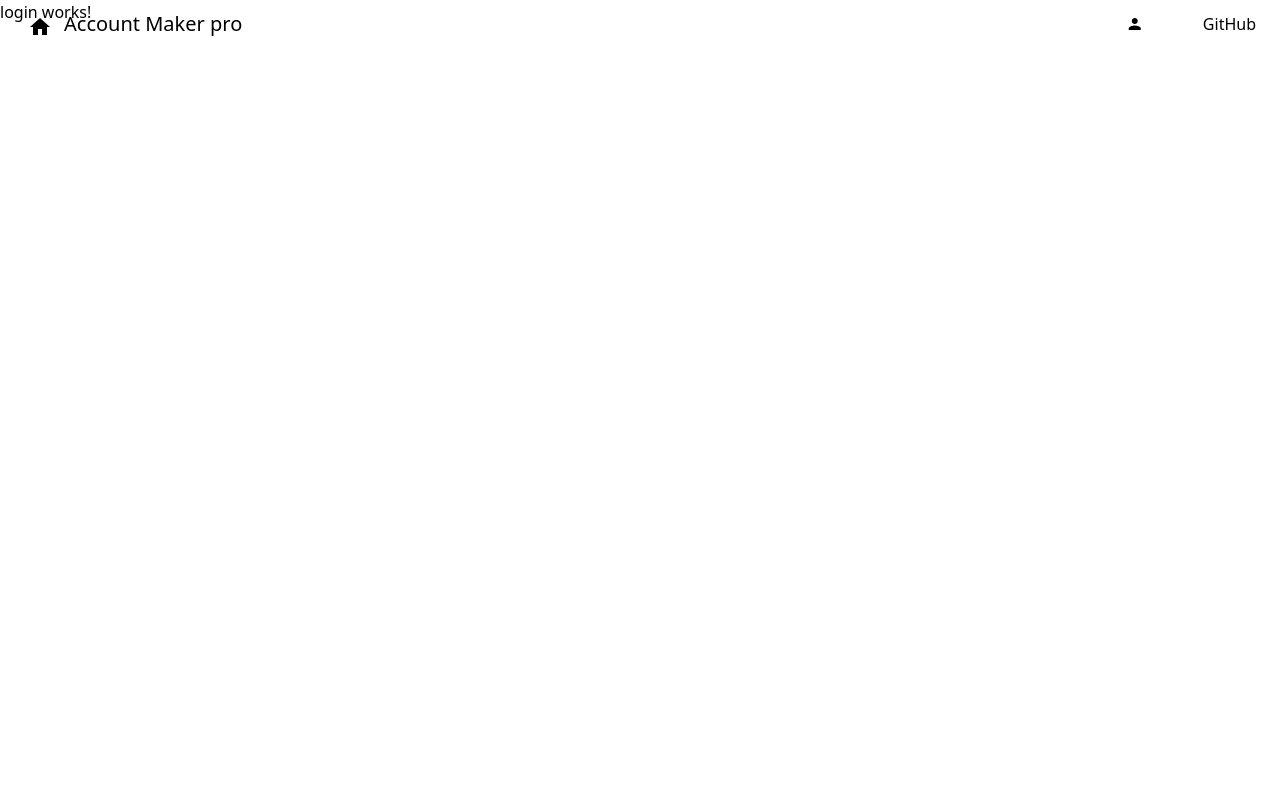
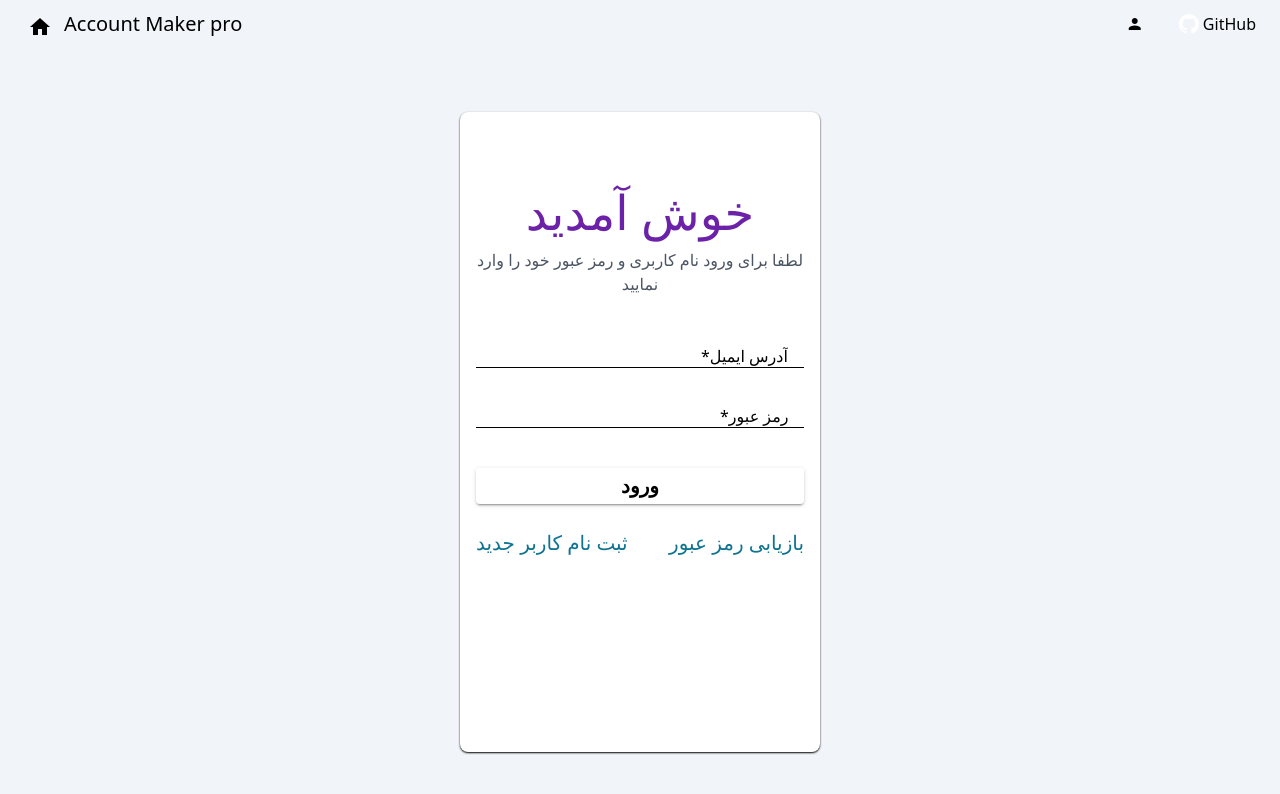
Before and after one commit to soheils2/test01ng, an Angular app: page /login in a window 1280 px wide. Shown: the top 794 px of the page. Built offline with nearby package versions, Linux system fonts and the light colour scheme.

Commit message:
Login Form + Validations

```diff
--- a/src/app/login/login.component.html
+++ b/src/app/login/login.component.html
@@ -1 +1,56 @@
-<p>login works!</p>
+<div class="flex justify-center items-end w-100 h-screen bg-slate-100 pb-12">
+  <!-- <div class="flex flex-1 flex-wrap  h-[80vh] bg-green-950">
+    <span>hello</span>
+  </div> -->
+  <div
+    class="flex flex-col h-[80vh] w-[45vh]  rounded-[1vh] p-4 pt-[8vh] shadow-sm bg-white shadow-black overflow-hidden  ">
+
+    <h1 class="text-center text-[6vh] text-purple-800">خوش آمدید</h1>
+    <h1 class="text-center text-[2vh] pb-[6vh] text-gray-600 ">لطفا برای ورود نام کاربری و رمز عبور خود را وارد نمایید
+    </h1>
+    <div>
+      <!-- <div class="flex w-100  bg-yellow-500 justify-center items-center   "> -->
+      <form #loginFrom="ngForm" class="flex flex-col rtl-grid" (submit)="onLogin(loginFrom)">
+
+        <mat-form-field class="flex-1 mb-3 ">
+          <mat-label>آدرس ایمیل</mat-label>
+
+          <input [(ngModel)]="credentials.username" #EmailInput="ngModel" required email name="email" type="email"
+            matInput placeholder="your-name@gmail.com">
+
+          <mat-error *ngIf="EmailInput.errors?.[('required')]">
+            ایمیل <strong>ضروری</strong> است
+          </mat-error>
+
+          <mat-error *ngIf="EmailInput.errors?.['email'] && !EmailInput.errors?.['required']">
+            فرمت ایمیل وارد شده اشتباه است
+          </mat-error>
+        </mat-form-field>
+
+
+        <mat-form-field class="">
+          <mat-label>رمز عبور</mat-label>
+
+          <input [(ngModel)]="credentials.password" #PassInput="ngModel" required name="password" type="password"
+            matInput>
+
+          <mat-error *ngIf="PassInput.errors?.['required']">
+            رمز عبور <strong>ضروری</strong> است
+          </mat-error>
+
+        </mat-form-field>
+
+        <button type="submit" mat-raised-button class="text-[2.5vh] font-bold mt-[2vh]" color="primary">ورود</button>
+
+      </form>
+
+      <div class="flex w-100 justify-between mt-[3vh]">
+        <a href="" class="text-cyan-700 text-[2.5vh] ">ثبت نام کاربر جدید</a>
+        <a href="" class="text-cyan-700 text-[2.5vh] ">بازیابی رمز عبور</a>
+      </div>
+      <!-- </div> -->
+
+    </div>
+
+  </div>
+</div>
--- a/src/app/login/login.component.ts
+++ b/src/app/login/login.component.ts
@@ -1,10 +1,104 @@
 import { Component } from '@angular/core';
 
+import {
+  FormControl,
+  FormGroup,
+  FormGroupDirective,
+  NgForm,
+  Validators,
+} from '@angular/forms';
+import { ErrorStateMatcher } from '@angular/material/core';
+import {
+  MatSnackBar,
+  MatSnackBarHorizontalPosition,
+  MatSnackBarVerticalPosition,
+} from '@angular/material/snack-bar';
+import { Router, RouterLink } from '@angular/router';
+
+export class MyErrorStateMatcher implements ErrorStateMatcher {
+  isErrorState(
+    control: FormControl | null,
+    form: FormGroupDirective | NgForm | null
+  ): boolean {
+    const isSubmitted = form && form.submitted;
+    return !!(
+      control &&
+      control.invalid &&
+      (control.dirty || control.touched || isSubmitted)
+    );
+  }
+}
 @Component({
   selector: 'app-login',
   templateUrl: './login.component.html',
-  styleUrls: ['./login.component.css']
+  styleUrls: ['./login.component.css'],
 })
 export class LoginComponent {
+  credentials = { username: '', password: '' };
 
+  constructor(private _snackBar: MatSnackBar, public router: Router) {}
+
+  horizontalPosition: MatSnackBarHorizontalPosition = 'right';
+  verticalPosition: MatSnackBarVerticalPosition = 'bottom';
+
+  onLogin(_form: any) {
+    // console.warn('_form:', _form);
+    if (_form.valid) {
+      const snackBarRef = this._snackBar.open(
+        '✅ ورود موفق',
+        'انتقال به داشبورد',
+        {
+          horizontalPosition: this.horizontalPosition,
+          verticalPosition: this.verticalPosition,
+          direction: 'rtl',
+          panelClass: ['success-snackbar'],
+          duration: 2000,
+        }
+      );
+      snackBarRef.afterDismissed().subscribe((info) => {
+        this.router.navigate(['dash']);
+      });
+    } //
+    else {
+      this._snackBar.open('❗️ لطفا مقادیر وارد شده را بررسی نمایید', '', {
+        horizontalPosition: this.horizontalPosition,
+        verticalPosition: this.verticalPosition,
+        direction: 'rtl',
+        panelClass: ['warn-snackbar'],
+        duration: 1000,
+      });
+    }
+  }
+
+  log(x: any) {
+    console.log(x);
+  }
+  cop = '';
+  loginForm = new FormGroup({
+    email: new FormControl('', [Validators.email, Validators.required]),
+    pass: new FormControl('', [Validators.email, Validators.required]),
+  });
+
+  emailFormControl = new FormControl('', [
+    Validators.required,
+    Validators.email,
+  ]);
+
+  matcher = new MyErrorStateMatcher();
+
+  loginSucces() {
+    const snackBarRef = this._snackBar.open('ورود موفق', 'انتقال به داشبورد', {
+      horizontalPosition: this.horizontalPosition,
+      verticalPosition: this.verticalPosition,
+      direction: 'rtl',
+      duration: 3000,
+    });
+    snackBarRef.afterDismissed().subscribe((info) => {
+      if (info.dismissedByAction === true) {
+        console.log('dismissedByAction');
+      } else {
+        console.log('dismissed', info);
+      }
+    });
+  }
 }
```
Also changed, not shown: 1 other file (tests, documents, lock files or other folders).
